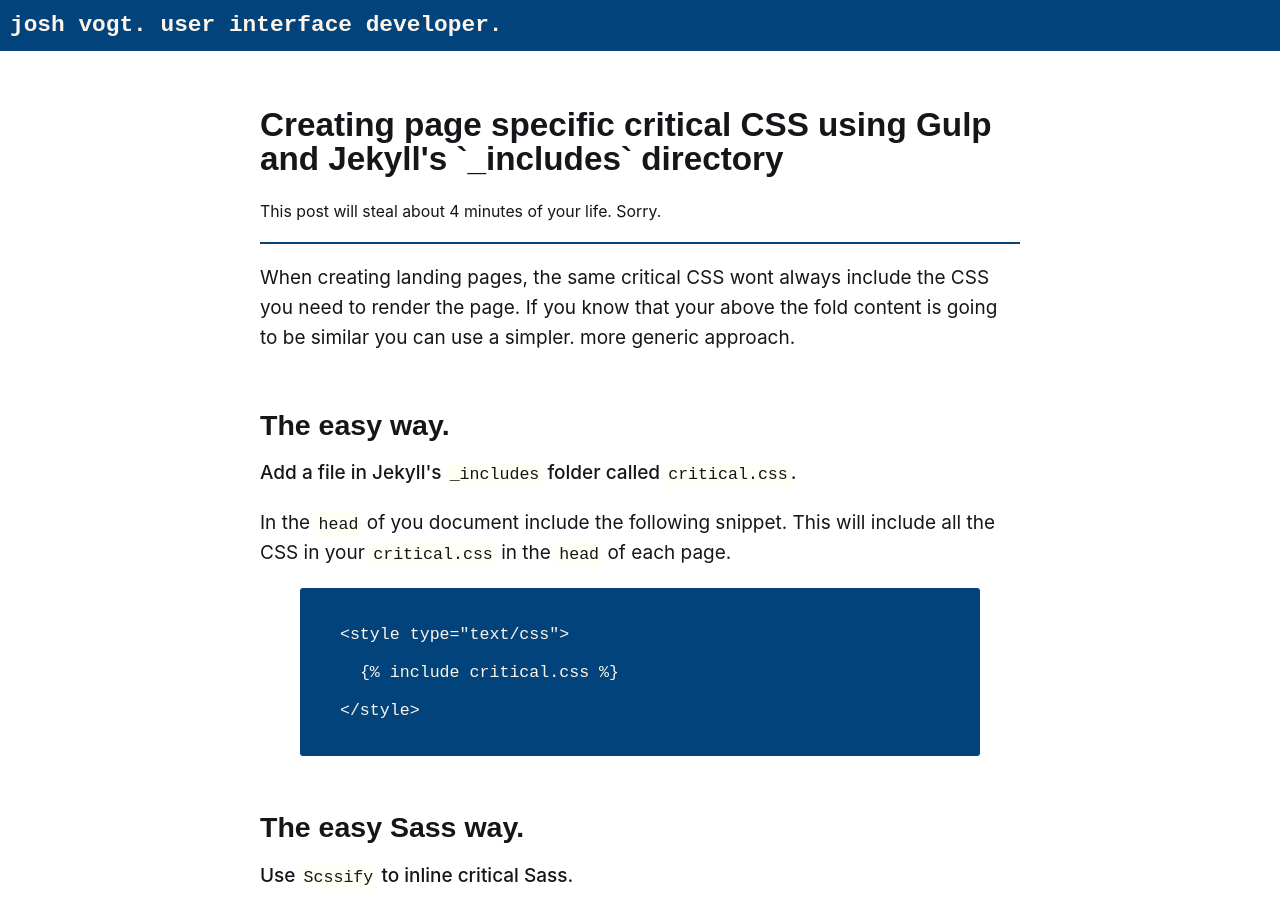
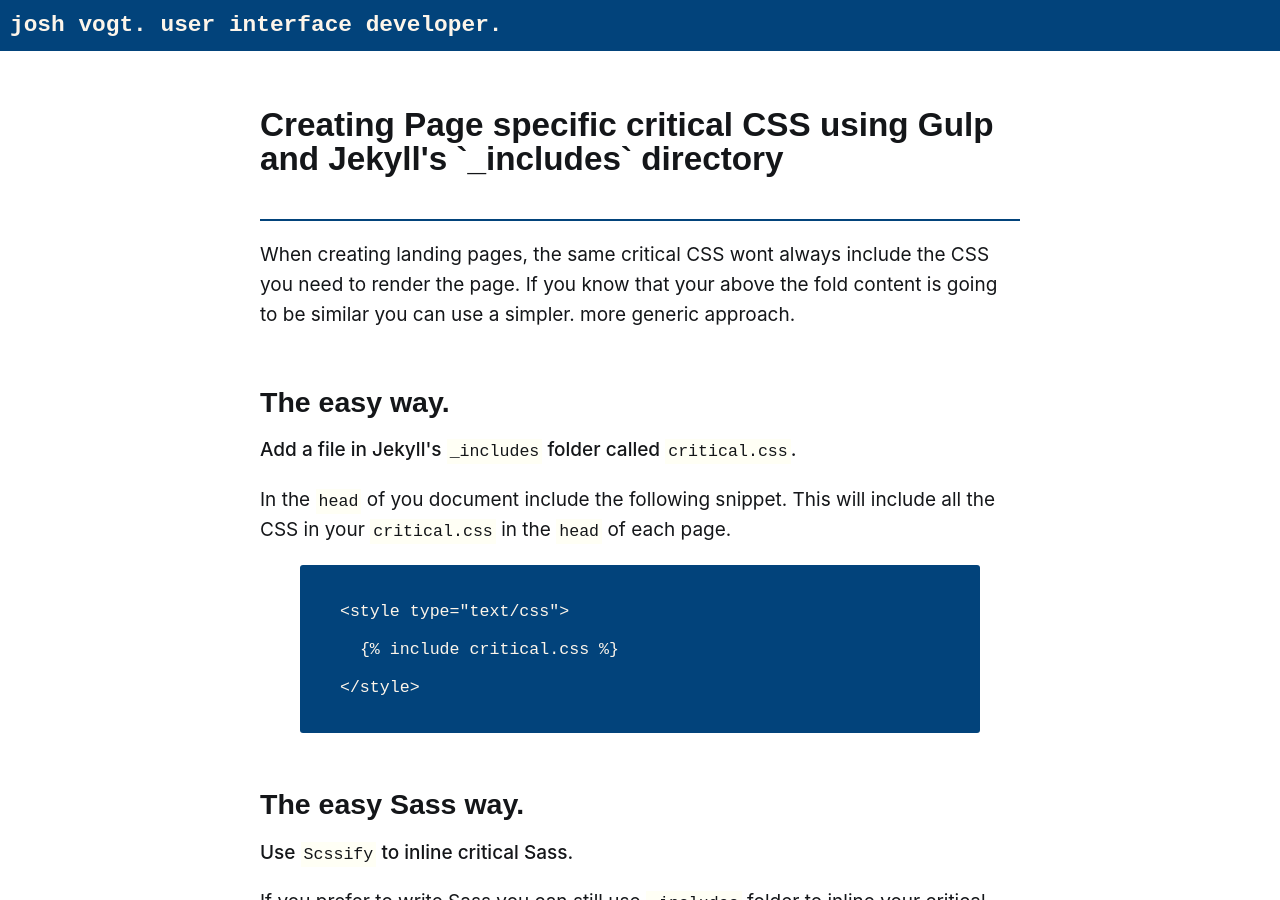
Before and after one commit to dumaurier/dumaurier.github.com, a Jekyll site: the page built from _posts/2017-02-20-critcal-path-jekyll.html, in a window 1280 px wide and 900 px high. Built offline with Jekyll 4.4.1, drawn with Linux system fonts in a browser that asks for light colours.

Commit message:
Removing time thing. doesn't work on GH

```diff
--- a/_posts/2017-02-20-critcal-path-jekyll.html
+++ b/_posts/2017-02-20-critcal-path-jekyll.html
@@ -7,11 +7,9 @@ categories: jekyll
 tags: [jekyll, critical css,]
 ---
 <header>
-<h1>Creating page specific critical CSS using Gulp and Jekyll's `_includes` directory</h1>
+<h1>Creating Page specific critical CSS using Gulp and Jekyll's `_includes` directory</h1>
 
-<small>
-  This post will steal {{ page.content | reading_time }} of your life. Sorry.
-</small>
+
 </header>
 
 <p>
```
Also changed, not shown: 2 other files.
